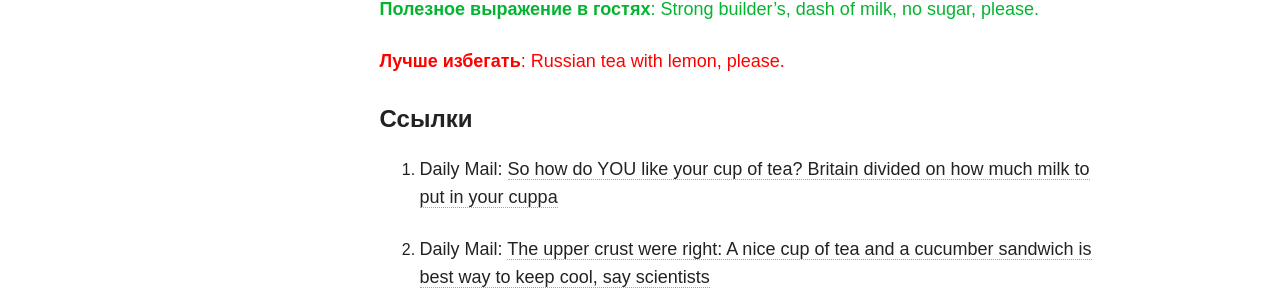
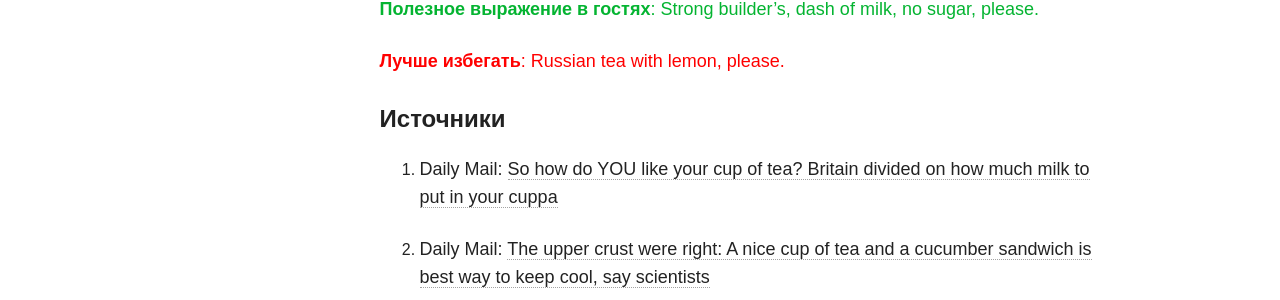
Before and after one commit to elenaivanovame/elenaivanovame.github.io, a Jekyll site: the page built from _posts/articles/2015-06-25-nice-cup-of-tea.md, in a window 1280 px wide and 900 px high, scrolled down 7301 px. Shown: the part 245-545 px from the top of the window. Built offline with Jekyll 4.4.1, drawn with Linux system fonts in a browser that asks for light colours; nearby versions of some CDN libraries; comment, search, counter and statistics services are not loaded.

Commit message:
rephrase

```diff
--- a/_posts/articles/2015-06-25-nice-cup-of-tea.md
+++ b/_posts/articles/2015-06-25-nice-cup-of-tea.md
@@ -150,7 +150,7 @@ share: true
 
 
 
-#### Ссылки
+#### Источники
 {:.no_toc}
 
 1. Daily Mail: [So how do YOU like your cup of tea? Britain divided on how much milk to put in your cuppa](http://www.dailymail.co.uk/news/article-2313266/So-YOU-like-cup-tea-Britain-divided-milk-cuppa.html)
```
Also changed, not shown: _posts/articles/2015-06-28-naked-truth.md (+1 -1 lines).
